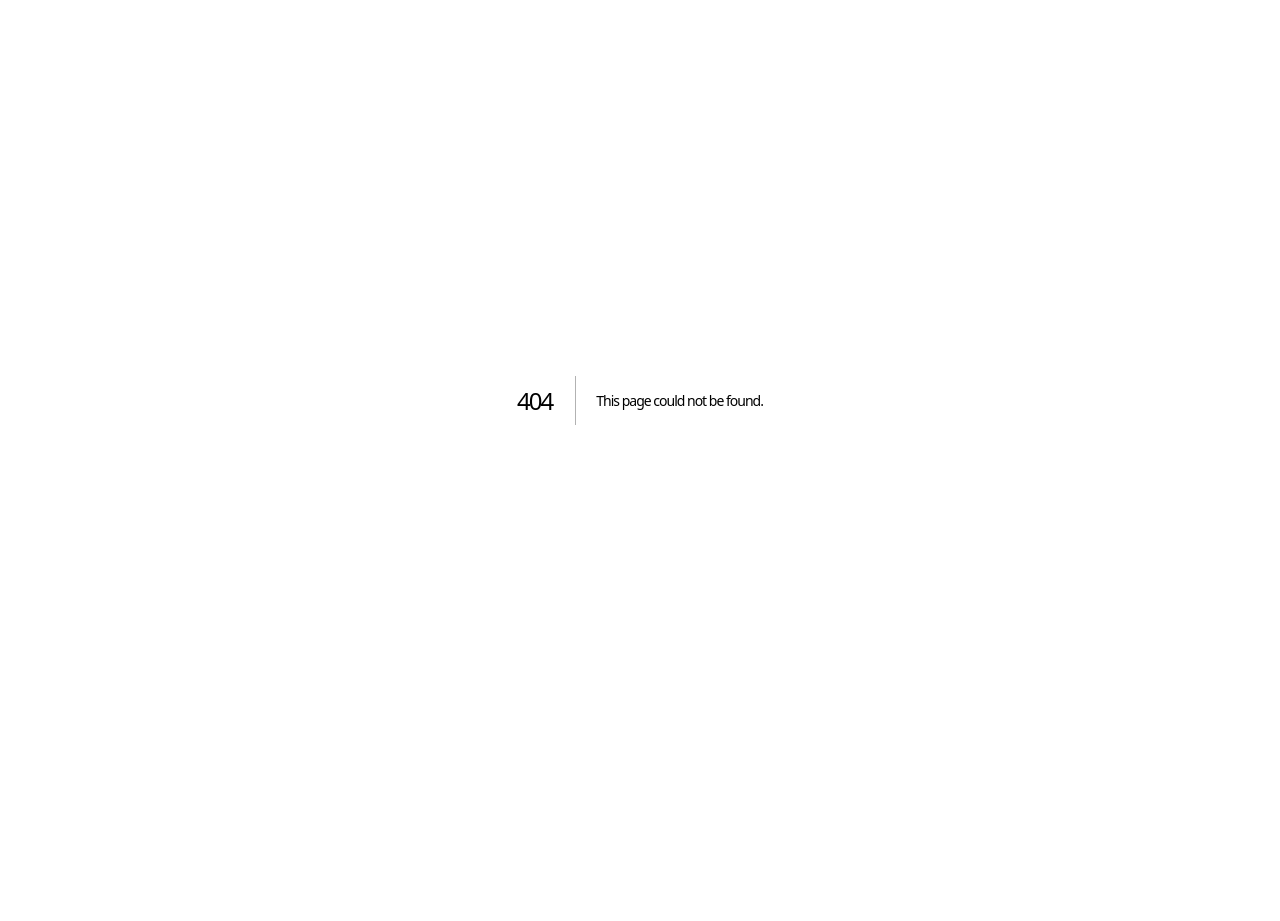
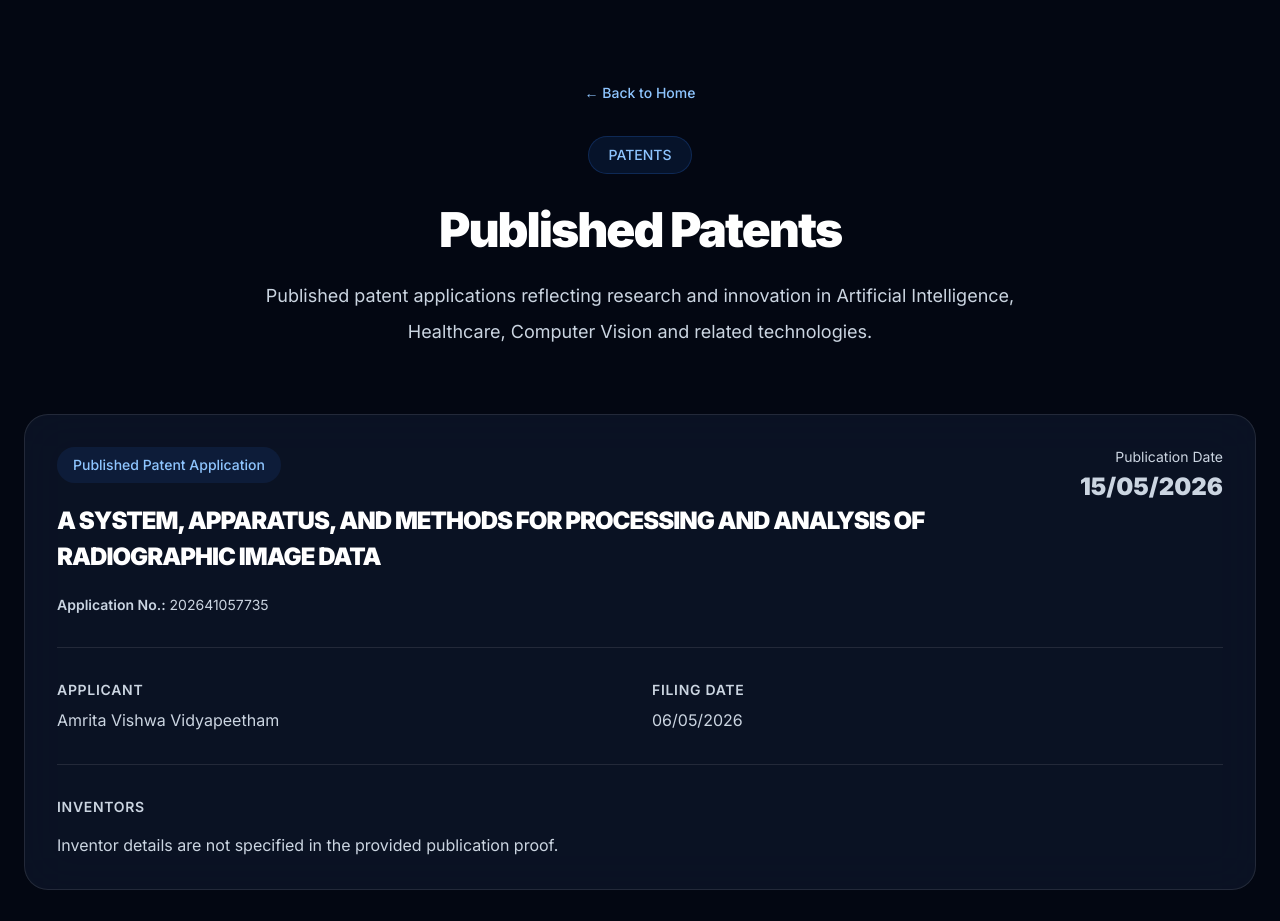
Before and after one commit to akshayshantharam/akshayshantharam.github.io, a Next.js app: page /patents in a window 1280 px wide. Before the commit this address had no page. Shown: the top 921 px of the page. Before the commit the page ends 800 px from the top, so only its background shows below. Built offline with nearby package versions, Linux system fonts and the light colour scheme.

Commit message:
Create page.tsx

```diff
--- /dev/null
+++ b/app/patents/page.tsx
@@ -0,0 +1,215 @@
+"use client";
+
+type Patent = {
+  title: string;
+  applicationNumber: string;
+  publicationNumber?: string;
+  filingDate: string;
+  publicationDate: string;
+  applicant: string;
+  inventors: string[];
+  status: string;
+};
+
+const patents: Patent[] = [
+  {
+    title:
+      "A SYSTEM, APPARATUS, AND METHODS FOR PROCESSING AND ANALYSIS OF RADIOGRAPHIC IMAGE DATA",
+    applicationNumber: "202641057735",
+    filingDate: "06/05/2026",
+    publicationDate: "15/05/2026",
+    applicant: "Amrita Vishwa Vidyapeetham",
+    inventors: [],
+    status: "Published Patent Application",
+  },
+
+  {
+    title: "OPHTHALMIC IMAGE ANALYSIS SYSTEM",
+    applicationNumber: "202641090432",
+    publicationNumber: "31/2026",
+    filingDate: "24/07/2026",
+    publicationDate: "31/07/2026",
+    applicant: "Amrita Vishwa Vidyapeetham",
+    inventors: [
+      "S, Akshay",
+      "PATTATKKA, Kavya Bijith",
+      "SANKARANARAYANAN, Swarnalatha",
+      "VENKATECHALAM, Sneha",
+    ],
+    status: "Published Patent Application",
+  },
+
+  {
+    title:
+      "A SYSTEM AND METHOD FOR NUTRITIONAL ANALYSIS AND HARMFULNESS ASSESSMENT OF PACKAGED FOOD PRODUCTS",
+    applicationNumber: "202641081285 A",
+    filingDate: "01/07/2026",
+    publicationDate: "03/07/2026",
+    applicant: "Amrita Vishwa Vidyapeetham",
+    inventors: [
+      "Akshay S",
+      "AMRUTHALURI, Yuvadeep",
+      "MYSORE KUMARASWAMY, Shreevatsa",
+      "BOLLERA MONNAPPA, Laveen",
+      "SHASHIDHAR, Hemanth Bharadwaj",
+    ],
+    status: "Published Patent Application",
+  },
+];
+
+export default function PatentsPage() {
+  return (
+    <main className="min-h-screen bg-[#030712] py-20 text-white">
+      <div className="mx-auto max-w-7xl px-6">
+
+        {/* Back to Home */}
+        <div className="text-center">
+          <a
+            href="/"
+            className="text-sm font-medium text-blue-300 transition hover:text-blue-200"
+          >
+            ← Back to Home
+          </a>
+
+          {/* Label */}
+          <span className="mx-auto mt-8 block w-fit rounded-full border border-blue-500/20 bg-blue-500/10 px-5 py-2 text-sm font-medium text-blue-300">
+            PATENTS
+          </span>
+
+          {/* Heading */}
+          <h1 className="mt-8 text-5xl font-black">
+            Published Patents
+          </h1>
+
+          <p className="mx-auto mt-6 max-w-3xl text-lg leading-9 text-slate-400">
+            Published patent applications reflecting research and innovation
+            in Artificial Intelligence, Healthcare, Computer Vision and
+            related technologies.
+          </p>
+        </div>
+
+        {/* Patent Cards */}
+        <div className="mt-16 grid gap-8">
+
+          {patents.map((patent, index) => (
+            <article
+              key={index}
+              className="group rounded-3xl border border-white/10 bg-slate-900/70 p-8 backdrop-blur-xl transition-all duration-300 hover:border-blue-500/40 hover:shadow-[0_20px_60px_rgba(37,99,235,.15)]"
+            >
+
+              {/* Top Row */}
+              <div className="flex flex-col gap-6 lg:flex-row lg:items-start lg:justify-between">
+
+                <div className="min-w-0">
+
+                  {/* Status */}
+                  <div className="mb-5 inline-flex rounded-full bg-blue-500/10 px-4 py-2 text-sm font-medium text-blue-300">
+                    {patent.status}
+                  </div>
+
+                  {/* Title */}
+                  <h2 className="text-2xl font-bold leading-9 text-white">
+                    {patent.title}
+                  </h2>
+
+                  {/* Application Number */}
+                  <p className="mt-5 text-sm text-slate-400">
+                    <span className="font-semibold text-slate-300">
+                      Application No.:
+                    </span>{" "}
+                    {patent.applicationNumber}
+                  </p>
+
+                  {/* Publication Number */}
+                  {patent.publicationNumber && (
+                    <p className="mt-2 text-sm text-slate-400">
+                      <span className="font-semibold text-slate-300">
+                        Publication No.:
+                      </span>{" "}
+                      {patent.publicationNumber}
+                    </p>
+                  )}
+
+                </div>
+
+                {/* Publication Date */}
+                <div className="shrink-0 text-left lg:text-right">
+                  <p className="text-sm text-slate-500">
+                    Publication Date
+                  </p>
+
+                  <p className="mt-1 text-2xl font-black text-blue-400">
+                    {patent.publicationDate}
+                  </p>
+                </div>
+
+              </div>
+
+              {/* Details */}
+              <div className="mt-8 grid gap-6 border-t border-white/10 pt-8 md:grid-cols-2">
+
+                <div>
+                  <p className="text-sm font-semibold uppercase tracking-wider text-slate-500">
+                    Applicant
+                  </p>
+
+                  <p className="mt-2 text-slate-300">
+                    {patent.applicant}
+                  </p>
+                </div>
+
+                <div>
+                  <p className="text-sm font-semibold uppercase tracking-wider text-slate-500">
+                    Filing Date
+                  </p>
+
+                  <p className="mt-2 text-slate-300">
+                    {patent.filingDate}
+                  </p>
+                </div>
+
+              </div>
+
+              {/* Inventors */}
+              <div className="mt-8 border-t border-white/10 pt-8">
+
+                <p className="text-sm font-semibold uppercase tracking-wider text-slate-500">
+                  Inventors
+                </p>
+
+                {patent.inventors.length > 0 ? (
+                  <div className="mt-4 grid gap-3 md:grid-cols-2">
+
+                    {patent.inventors.map((inventor, inventorIndex) => (
+                      <div
+                        key={inventorIndex}
+                        className="rounded-xl border border-white/5 bg-white/[0.02] px-4 py-3 text-slate-300"
+                      >
+                        {inventor}
+                      </div>
+                    ))}
+
+                  </div>
+                ) : (
+                  <p className="mt-4 text-slate-500">
+                    Inventor details are not specified in the provided
+                    publication proof.
+                  </p>
+                )}
+
+              </div>
+
+            </article>
+          ))}
+
+        </div>
+
+        {/* Footer Count */}
+        <p className="mt-12 text-center text-sm text-slate-500">
+          {patents.length} published patent applications
+        </p>
+
+      </div>
+    </main>
+  );
+}
```
